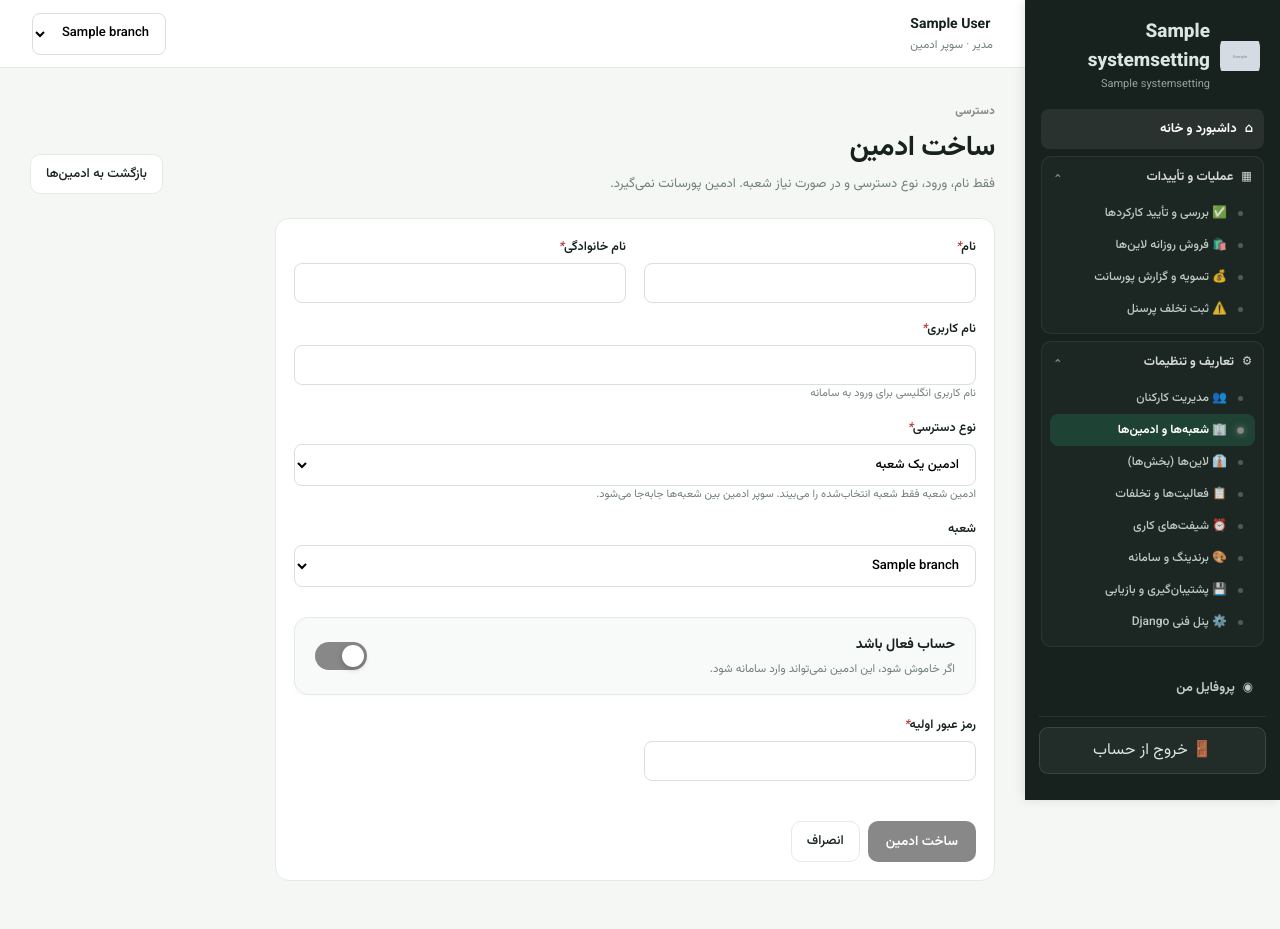
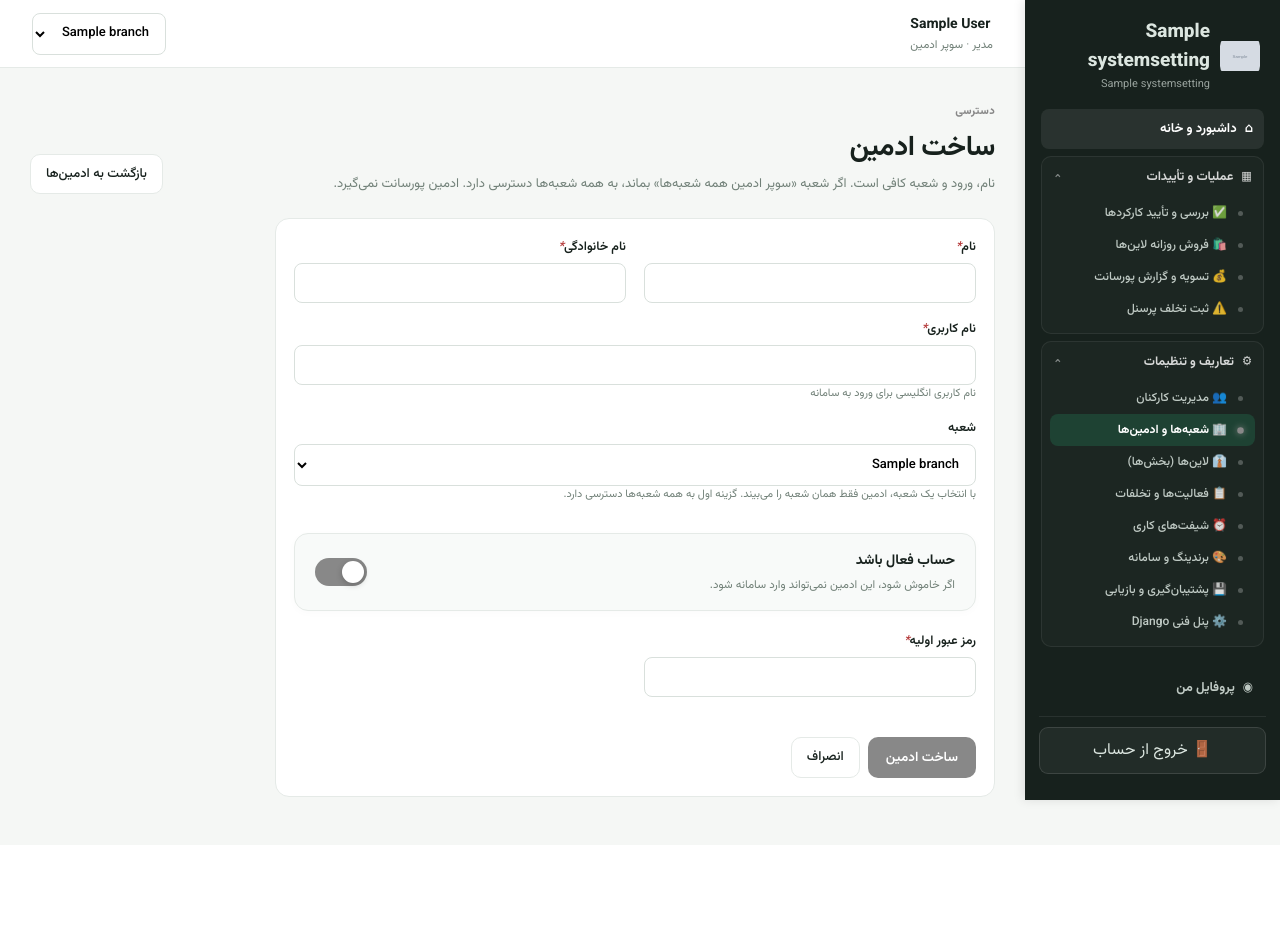
Before and after one commit to yuzservice/elinor-commission, a Django app: page /management/admins/create/ in a window 1280 px wide. After the commit the page ends 806 px from the top, so only its background shows below. Run offline with Django 5.2, Linux system fonts and the light colour scheme; a user stored in the database is signed in; tables that the repository leaves empty hold one stand-in row (values such as "Sample post"); grey boxes marked "Sample" are stand-in pictures; parts of the project's set-up code (start-up, migrations or seed data) failed here and were passed over.

Commit message:
Use the branch field alone to choose a branch admin or a super admin.
Co-authored-by: Cursor <cursoragent@cursor.com>

```diff
--- a/core/forms.py
+++ b/core/forms.py
@@ -471,15 +471,13 @@ class AdminAccountForm(forms.Form):
         max_length=150,
         help_text="نام کاربری انگلیسی برای ورود به سامانه",
     )
-    access_level = forms.ChoiceField(
-        label="نوع دسترسی",
-        choices=[
-            ("BRANCH", "ادمین یک شعبه"),
-            ("SUPER", "سوپر ادمین همه شعبه‌ها"),
-        ],
-        help_text="ادمین شعبه فقط شعبه انتخاب‌شده را می‌بیند. سوپر ادمین بین شعبه‌ها جابه‌جا می‌شود.",
+    branch = forms.ModelChoiceField(
+        label="شعبه",
+        queryset=Branch.objects.none(),
+        required=False,
+        empty_label="سوپر ادمین همه شعبه‌ها",
+        help_text="با انتخاب یک شعبه، ادمین فقط همان شعبه را می‌بیند. گزینه اول به همه شعبه‌ها دسترسی دارد.",
     )
-    branch = forms.ModelChoiceField(label="شعبه", queryset=Branch.objects.none(), required=False)
     is_active = forms.BooleanField(label="حساب فعال باشد", required=False, initial=True)
     password = forms.CharField(label="رمز عبور", widget=forms.PasswordInput, required=False, strip=False)
 
@@ -501,8 +499,7 @@ class AdminAccountForm(forms.Form):
                 "first_name": instance.first_name if instance else "",
                 "last_name": instance.last_name if instance else "",
                 "username": instance.user.username if instance else "",
-                "access_level": "SUPER" if instance and instance.is_super_admin else "BRANCH",
-                "branch": selected.pk if selected else None,
+                "branch": None if instance and instance.is_super_admin else (selected.pk if selected else None),
                 "is_active": instance.is_active if instance else True,
             })
 
@@ -527,14 +524,6 @@ class AdminAccountForm(forms.Form):
         except ValidationError as exc:
             raise forms.ValidationError(exc.messages)
         return password
-
-    def clean(self):
-        data = super().clean()
-        if data.get("access_level") == "SUPER":
-            data["branch"] = None
-        elif not data.get("branch"):
-            self.add_error("branch", "شعبه این ادمین را انتخاب کنید.")
-        return data
 
 class BranchForm(forms.ModelForm):
     class Meta:
--- a/core/tests.py
+++ b/core/tests.py
@@ -1281,7 +1281,6 @@ class BranchScopeTests(BaseEmployeeTest):
                 "username": "gorganadmin",
                 "first_name": "ادمین",
                 "last_name": "گرگان",
-                "access_level": "BRANCH",
                 "branch": gorgan.pk,
                 "is_active": "on",
                 "password": "AnotherStrong123!",
@@ -1327,7 +1326,6 @@ class BranchScopeTests(BaseEmployeeTest):
                 "username": "labadmin",
                 "first_name": "ادمین",
                 "last_name": "آزمایش",
-                "access_level": "BRANCH",
                 "branch": gorgan.pk,
                 "is_active": "on",
                 "password": "AnotherStrong123!",
--- a/core/views.py
+++ b/core/views.py
@@ -1929,8 +1929,8 @@ def _save_admin_account(form):
     from django.contrib.auth.models import User
 
     data = form.cleaned_data
-    is_super = data["access_level"] == "SUPER"
-    target_branch = None if is_super else data.get("branch")
+    target_branch = data.get("branch")
+    is_super = target_branch is None
     instance = form.instance
     if instance is None:
         user = User.objects.create_user(
--- a/templates/management/admin_form.html
+++ b/templates/management/admin_form.html
@@ -5,7 +5,7 @@
     <div>
         <span class="admin-kicker">دسترسی</span>
         <h1>{{ title }}</h1>
-        <p>فقط نام، ورود، نوع دسترسی و در صورت نیاز شعبه. ادمین پورسانت نمی‌گیرد.</p>
+        <p>نام، ورود و شعبه کافی است. اگر شعبه «سوپر ادمین همه شعبه‌ها» بماند، به همه شعبه‌ها دسترسی دارد. ادمین پورسانت نمی‌گیرد.</p>
     </div>
     <a class="secondary" href="{% url 'management_admins' %}">بازگشت به ادمین‌ها</a>
 </div>
@@ -27,7 +27,7 @@
                 </label>
             </div>
             {% else %}
-            <div class="field {% if field.name == 'access_level' or field.name == 'username' or field.name == 'branch' %}span-2{% endif %}">
+            <div class="field {% if field.name == 'username' or field.name == 'branch' %}span-2{% endif %}">
                 <label>{{ field.label }}{% if field.field.required %}<em>*</em>{% endif %}</label>
                 {{ field }}
                 {% if field.help_text %}<small class="help">{{ field.help_text }}</small>{% endif %}
@@ -45,21 +45,6 @@
         </div>
     </form>
 </article>
-<script>
-(function () {
-    const access = document.getElementById("id_access_level");
-    const branchField = document.getElementById("id_branch");
-    if (!access || !branchField) return;
-    const wrap = branchField.closest(".field");
-    function sync() {
-        const show = access.value === "BRANCH";
-        if (wrap) wrap.style.display = show ? "" : "none";
-        branchField.required = show;
-    }
-    access.addEventListener("change", sync);
-    sync();
-})();
-</script>
 
 {% if admin_account and admin_account.user_id != user.id %}
 <article class="card" style="margin-top:24px;border:1px solid #fecaca;background:#fffafa;max-width:720px">
```
